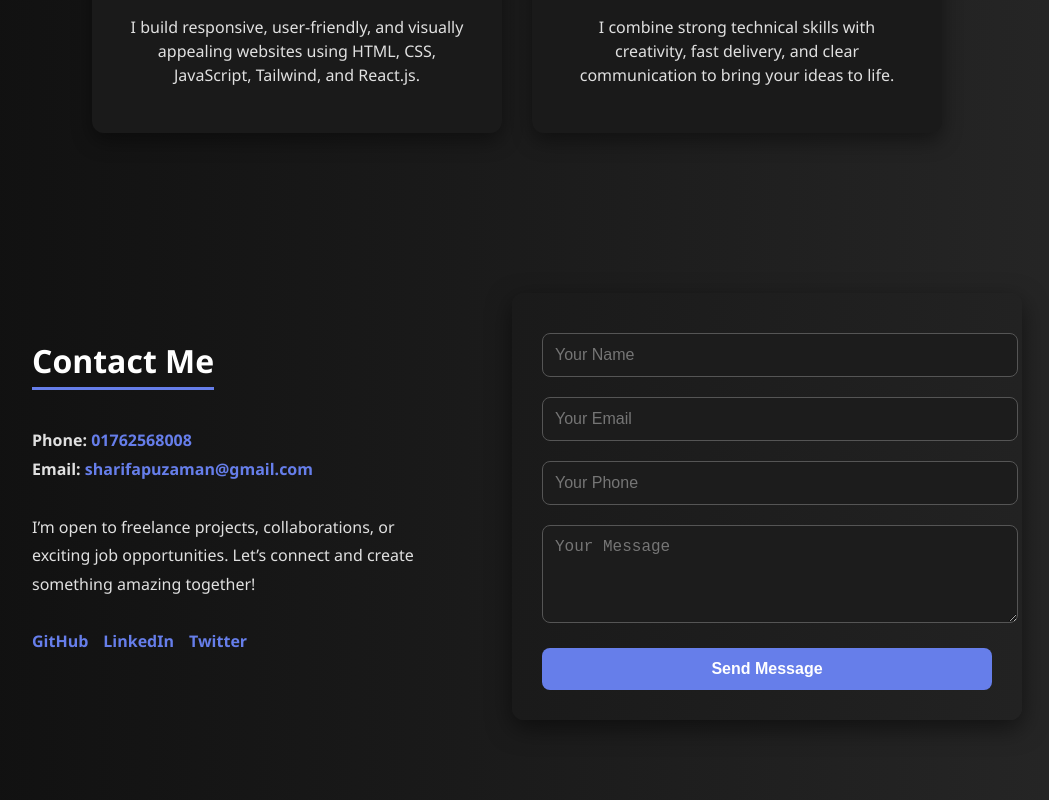
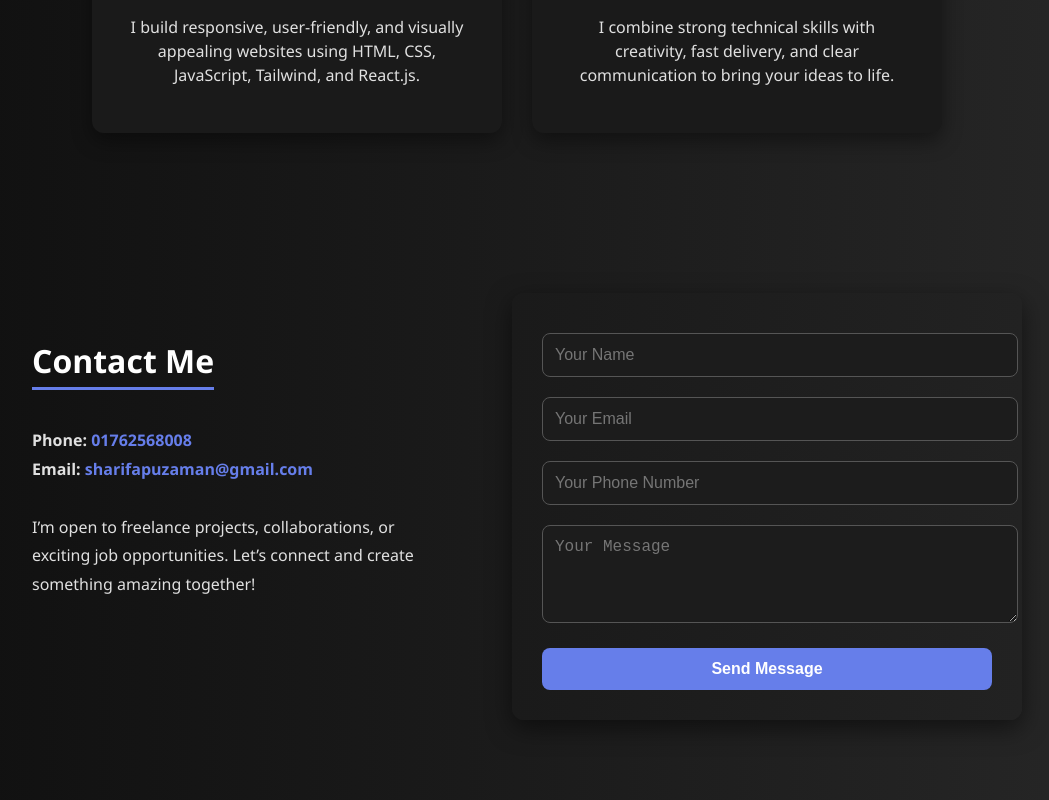
Before and after one commit to sharifuzzaman-apu/Md.Sharifuzzaman-portfolio, a React (Vite) app: page / in a window 1280 px wide. Shown: the part 2335-3135 px from the top of the page, without its empty margins (123-1172 px from the left). Built offline with nearby package versions, Linux system fonts and the light colour scheme.

Commit message:
new contact.jx for netlify

```diff
--- a/src/components/Contact.jsx
+++ b/src/components/Contact.jsx
@@ -1,48 +1,6 @@
 import React, { useState } from "react";
 
 export default function Contact() {
-  const [formData, setFormData] = useState({
-    name: "",
-    email: "",
-    phone: "",
-    message: "",
-  });
-
-  const [status, setStatus] = useState({ type: "", message: "" });
-
-  const handleChange = (e) => {
-    const { name, value } = e.target;
-    setFormData({ ...formData, [name]: value });
-  };
-
-  const validateEmail = (email) => /^[^\s@]+@[^\s@]+\.[^\s@]+$/.test(email);
-  const validatePhone = (phone) => /^[0-9]{10,15}$/.test(phone);
-
-  const handleSubmit = (e) => {
-    e.preventDefault();
-    const { name, email, phone, message } = formData;
-
-    if (!name || !email || !phone || !message) {
-      setStatus({ type: "error", message: "All fields are required." });
-      return;
-    }
-
-    if (!validateEmail(email)) {
-      setStatus({ type: "error", message: "Please enter a valid email address." });
-      return;
-    }
-
-    if (!validatePhone(phone)) {
-      setStatus({ type: "error", message: "Please enter a valid phone number (digits only)." });
-      return;
-    }
-
-    // ✅ Simulate successful submission
-    setStatus({ type: "success", message: "Your message has been sent successfully!" });
-    setFormData({ name: "", email: "", phone: "", message: "" });
-  };
-
-  // === Styles ===
   const sectionStyle = {
     padding: "80px 20px",
     background: "linear-gradient(to right, #0f0f0f, #272727)",
@@ -103,17 +61,6 @@ export default function Contact() {
     color: "white",
     fontSize: "1rem",
     outline: "none",
-    transition: "border 0.3s ease, box-shadow 0.3s ease",
-  };
-
-  const inputFocus = (e) => {
-    e.target.style.border = "1px solid #667eea";
-    e.target.style.boxShadow = "0 0 8px rgba(102,126,234,0.6)";
-  };
-
-  const inputBlur = (e) => {
-    e.target.style.border = "1px solid #555";
-    e.target.style.boxShadow = "none";
   };
 
   const buttonStyle = {
@@ -127,42 +74,44 @@ export default function Contact() {
     fontWeight: "600",
     cursor: "pointer",
     marginTop: "10px",
-    transition: "all 0.3s ease",
   };
 
-  const buttonHover = (e) => {
-    e.target.style.backgroundColor = "#5561c5";
-    e.target.style.transform = "scale(1.03)";
+  const [formData, setFormData] = useState({
+    name: "",
+    email: "",
+    phone: "",
+    message: "",
+  });
+
+  const handleChange = (e) => {
+    setFormData({ ...formData, [e.target.name]: e.target.value });
   };
 
-  const buttonLeave = (e) => {
-    e.target.style.backgroundColor = "#667eea";
-    e.target.style.transform = "scale(1)";
+  const handleSubmit = (e) => {
+    e.preventDefault();
+
+    // Simple validation
+    if (!formData.name || !formData.email || !formData.phone || !formData.message) {
+      alert("Please fill in all fields!");
+      return;
+    }
+
+    // Submit form using Netlify
+    const form = e.target;
+    fetch("/", {
+      method: "POST",
+      headers: { "Content-Type": "application/x-www-form-urlencoded" },
+      body: new URLSearchParams({
+        "form-name": form.getAttribute("name"),
+        ...formData,
+      }).toString(),
+    })
+      .then(() => alert("Message sent successfully ✅"))
+      .catch(() => alert("Something went wrong ❌"));
   };
-
-  const messageStyle = {
-    marginTop: "15px",
-    color: status.type === "error" ? "#ff6b6b" : "#4caf50",
-    fontWeight: "600",
-    textAlign: "center",
-  };
-
-  const socialLink = {
-    display: "inline-block",
-    marginRight: "15px",
-    marginTop: "15px",
-    color: "#667eea",
-    textDecoration: "none",
-    fontWeight: "bold",
-    transition: "color 0.3s ease",
-  };
-
-  const handleHover = (e) => (e.target.style.color = "#8890f0");
-  const handleLeave = (e) => (e.target.style.color = "#667eea");
 
   return (
     <section id="contact" style={sectionStyle}>
-      {/* LEFT SIDE INFO */}
       <div style={leftStyle}>
         <h2 style={headingStyle}>Contact Me</h2>
         <p style={infoText}>
@@ -171,74 +120,60 @@ export default function Contact() {
           <strong>Email:</strong> <span style={highlight}>sharifapuzaman@gmail.com</span>
           <br />
           <br />
-          I’m open to freelance projects, collaborations, or exciting job opportunities. Let’s
-          connect and create something amazing together!
+          I’m open to freelance projects, collaborations, or exciting job
+          opportunities. Let’s connect and create something amazing together!
         </p>
-
-        <div>
-          <a href="https://github.com" style={socialLink} onMouseEnter={handleHover} onMouseLeave={handleLeave}>
-            GitHub
-          </a>
-          <a href="https://linkedin.com" style={socialLink} onMouseEnter={handleHover} onMouseLeave={handleLeave}>
-            LinkedIn
-          </a>
-          <a href="https://twitter.com" style={socialLink} onMouseEnter={handleHover} onMouseLeave={handleLeave}>
-            Twitter
-          </a>
-        </div>
       </div>
 
-      {/* RIGHT SIDE FORM */}
-      <form style={formStyle} onSubmit={handleSubmit}>
+      {/* ✅ Netlify-ready form */}
+      <form
+        name="contact"
+        method="POST"
+        data-netlify="true"
+        onSubmit={handleSubmit}
+        style={formStyle}
+      >
+        <input type="hidden" name="form-name" value="contact" />
         <input
           type="text"
           name="name"
           placeholder="Your Name"
+          style={inputStyle}
           value={formData.name}
-          style={inputStyle}
           onChange={handleChange}
-          onFocus={inputFocus}
-          onBlur={inputBlur}
+          required
         />
         <input
           type="email"
           name="email"
           placeholder="Your Email"
+          style={inputStyle}
           value={formData.email}
-          style={inputStyle}
           onChange={handleChange}
-          onFocus={inputFocus}
-          onBlur={inputBlur}
+          required
         />
         <input
-          type="text"
+          type="tel"
           name="phone"
-          placeholder="Your Phone"
+          placeholder="Your Phone Number"
+          style={inputStyle}
           value={formData.phone}
-          style={inputStyle}
           onChange={handleChange}
-          onFocus={inputFocus}
-          onBlur={inputBlur}
+          required
         />
         <textarea
           name="message"
           placeholder="Your Message"
           rows="4"
+          style={inputStyle}
           value={formData.message}
-          style={inputStyle}
           onChange={handleChange}
-          onFocus={inputFocus}
-          onBlur={inputBlur}
+          required
         ></textarea>
-        <button
-          type="submit"
-          style={buttonStyle}
-          onMouseEnter={buttonHover}
-          onMouseLeave={buttonLeave}
-        >
+
+        <button type="submit" style={buttonStyle}>
           Send Message
         </button>
-        {status.message && <p style={messageStyle}>{status.message}</p>}
       </form>
     </section>
   );
```
